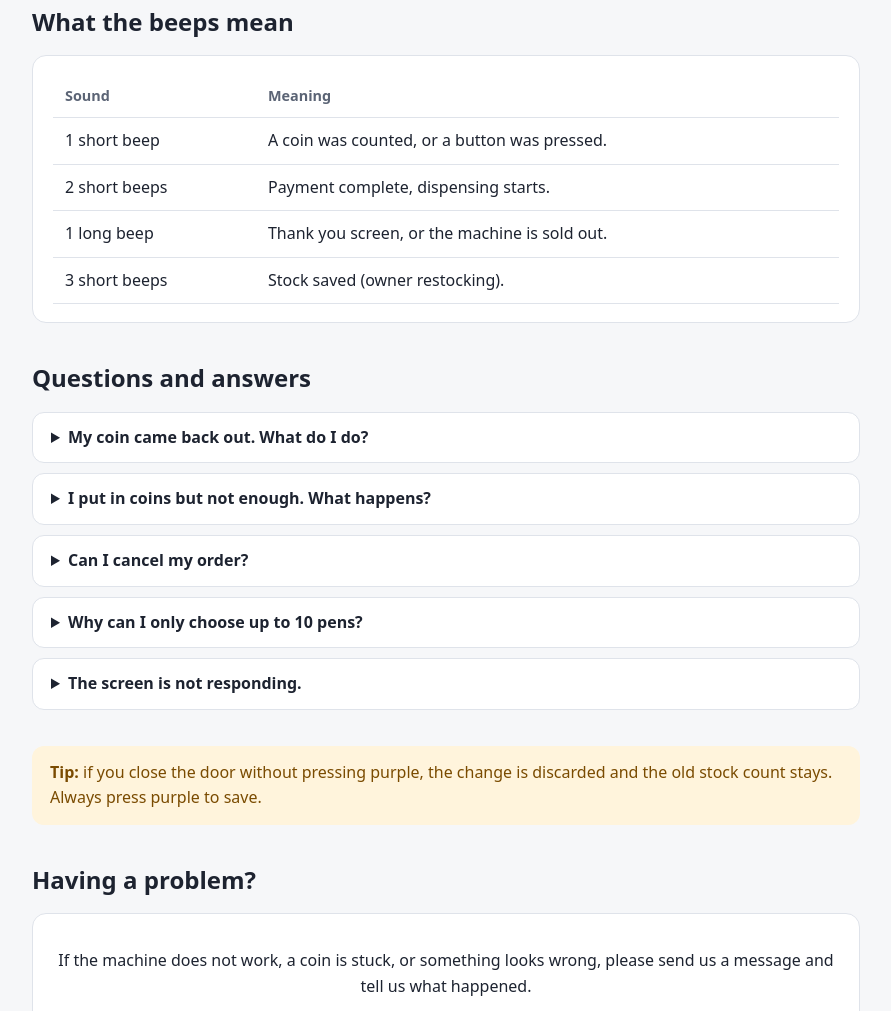
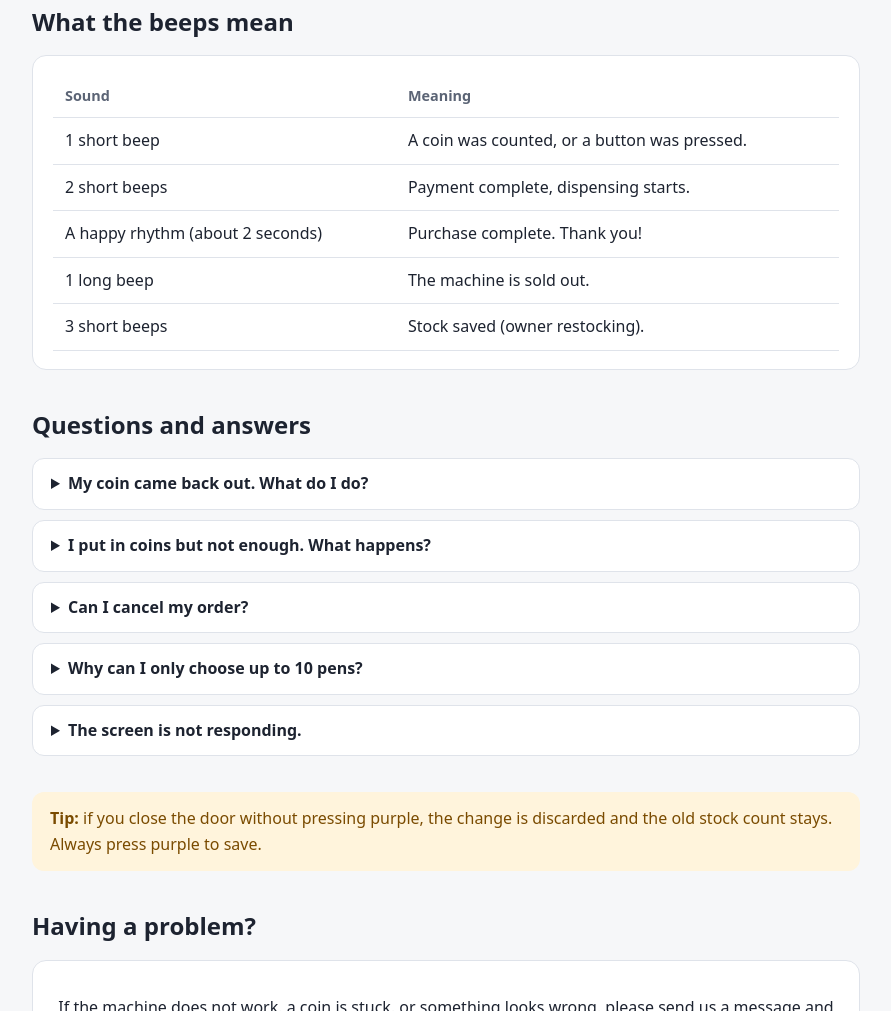
Before and after one commit to Wyllkirby/BVM-Guide, a plain HTML site: page index.html in a window 1280 px wide. Shown: the part 2411-3422 px from the top of the page, without its empty margins (194-1085 px from the left). Drawn offline with Linux system fonts and the light colour scheme.

Commit message:
Update index.html

```diff
--- a/index.html
+++ b/index.html
@@ -238,7 +238,8 @@
         <tr><th>Sound</th><th>Meaning</th></tr>
         <tr><td>1 short beep</td><td>A coin was counted, or a button was pressed.</td></tr>
         <tr><td>2 short beeps</td><td>Payment complete, dispensing starts.</td></tr>
-        <tr><td>1 long beep</td><td>Thank you screen, or the machine is sold out.</td></tr>
+        <tr><td>A happy rhythm (about 2 seconds)</td><td>Purchase complete. Thank you!</td></tr>
+        <tr><td>1 long beep</td><td>The machine is sold out.</td></tr>
         <tr><td>3 short beeps</td><td>Stock saved (owner restocking).</td></tr>
       </table>
     </div>
```
